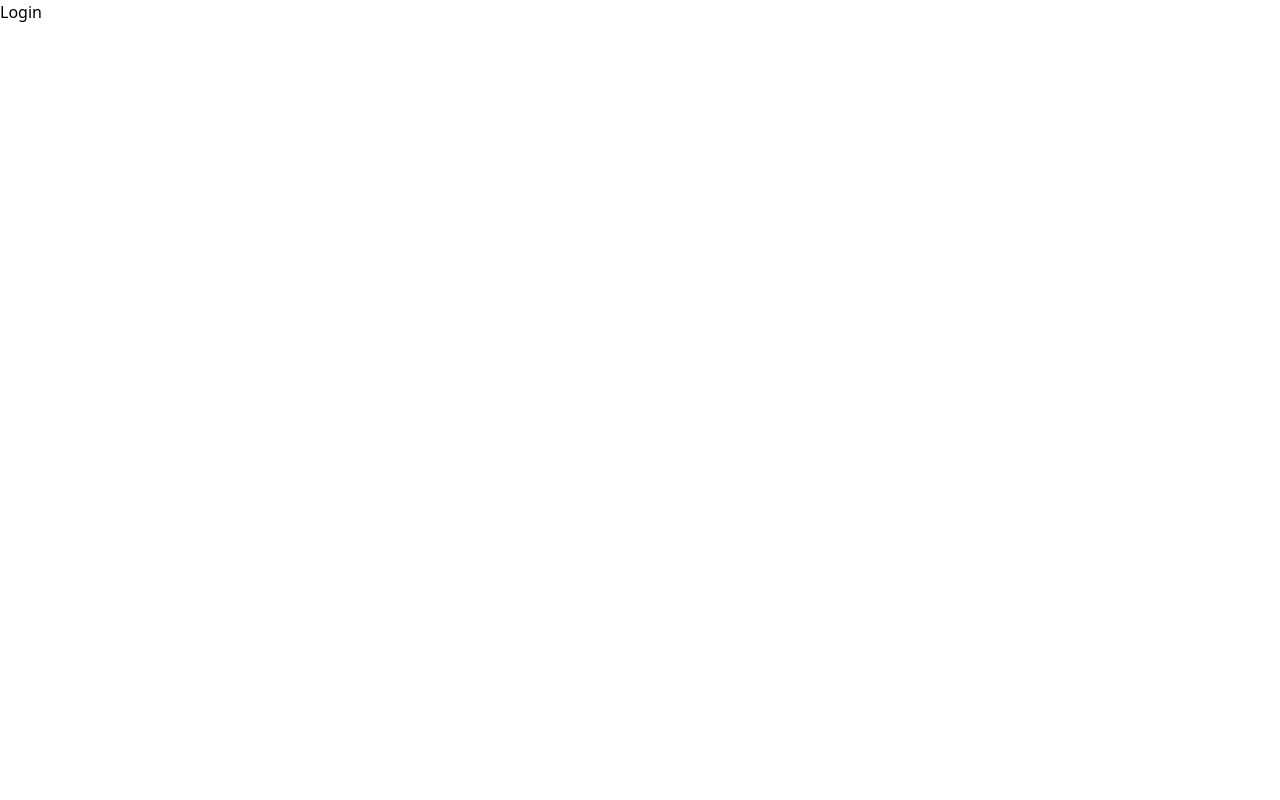
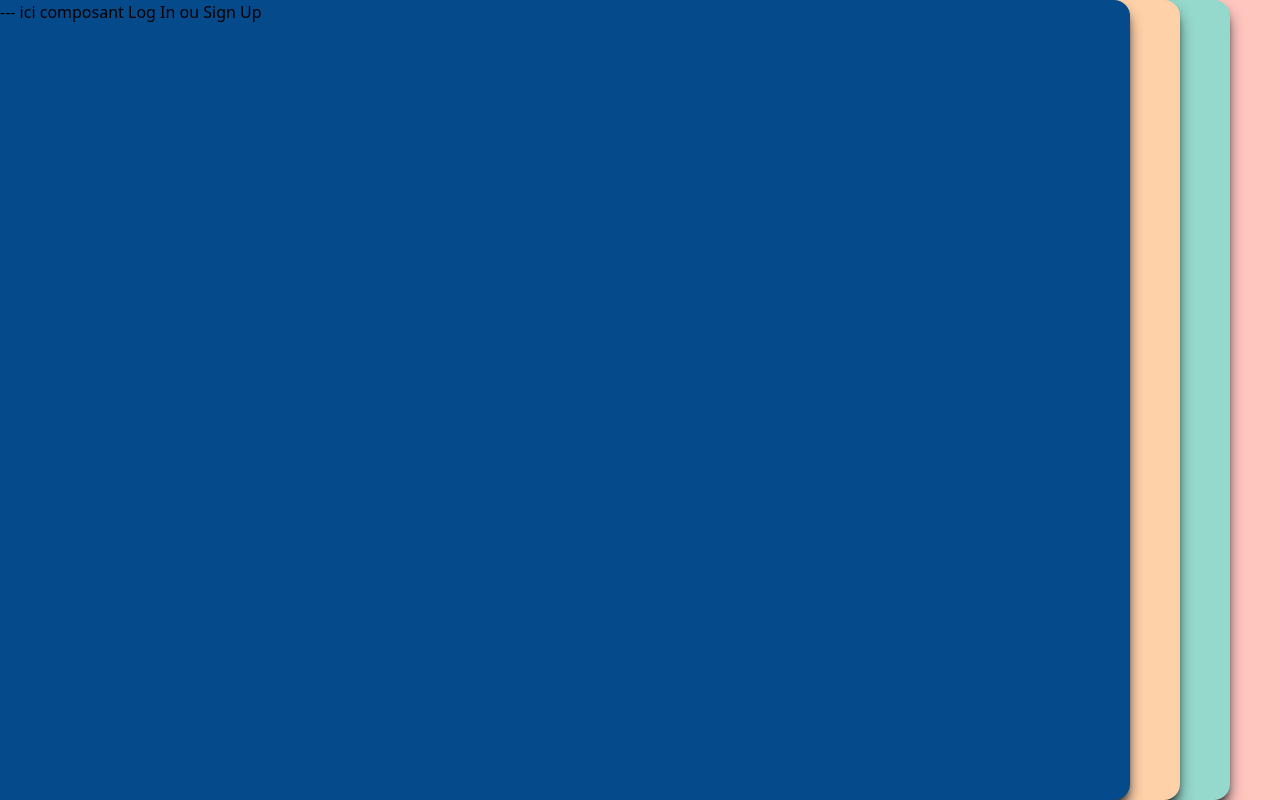
Before and after one commit to SihemN/P3-HOPHOPHOP, a React (Vite) app in the folder frontend/: page /login in a window 1280 px wide. Built offline with nearby package versions, Linux system fonts and the light colour scheme; a web font is replaced by a local one.

Commit message:
mise en forme page Login.jsx et ajout class custom with Tailwind

```diff
--- a/frontend/src/pages/Login.jsx
+++ b/frontend/src/pages/Login.jsx
@@ -1,5 +1,15 @@
 import React from "react";
 
 export default function Login() {
-  return <div>Login</div>;
+  return (
+    <div className="md:bg-red-lighter h-screen">
+      <div className="bg-green-lighter h-screen w-custom rounded-r-2xl shadow-lg shadow-dark-default md:block hidden">
+        <div className="bg-orange-lighter h-screen w-custom rounded-r-2xl  shadow-lg shadow-dark-default">
+          <div className="bg-blue-default h-screen w-custom rounded-r-2xl shadow-lg shadow-dark-default">
+            --- ici composant Log In ou Sign Up
+          </div>
+        </div>
+      </div>
+    </div>
+  );
 }
--- a/frontend/tailwind.config.js
+++ b/frontend/tailwind.config.js
@@ -9,6 +9,10 @@ export default {
       },
       clipPath: {
         "forme-personnalisee": "polygon(50% 0%, 100% 50%, 50% 100%, 0% 50%)",
+      },
+
+      width: {
+        custom: "calc(100% - 50px)",
       },
     },
     colors: {
```
